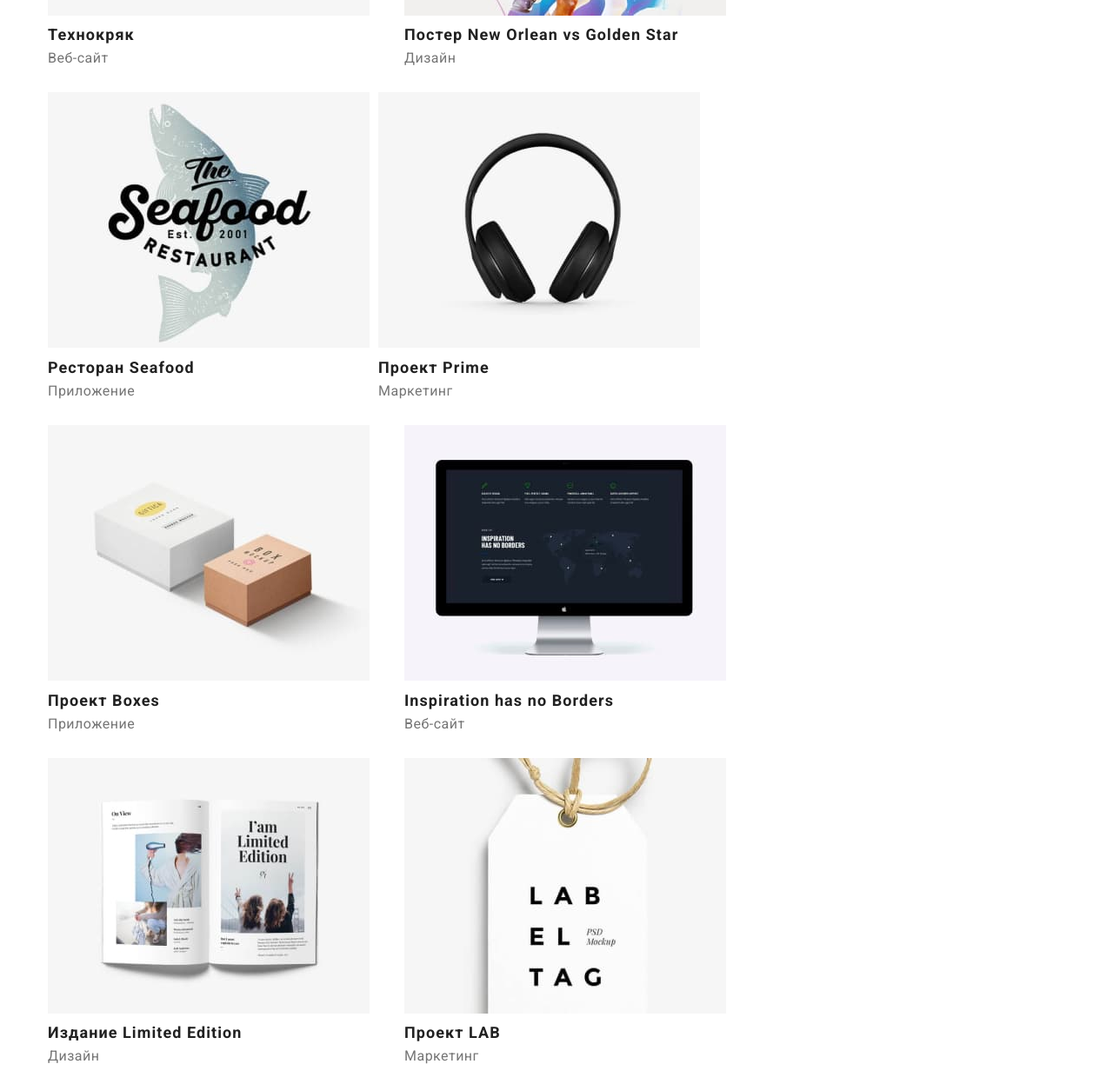
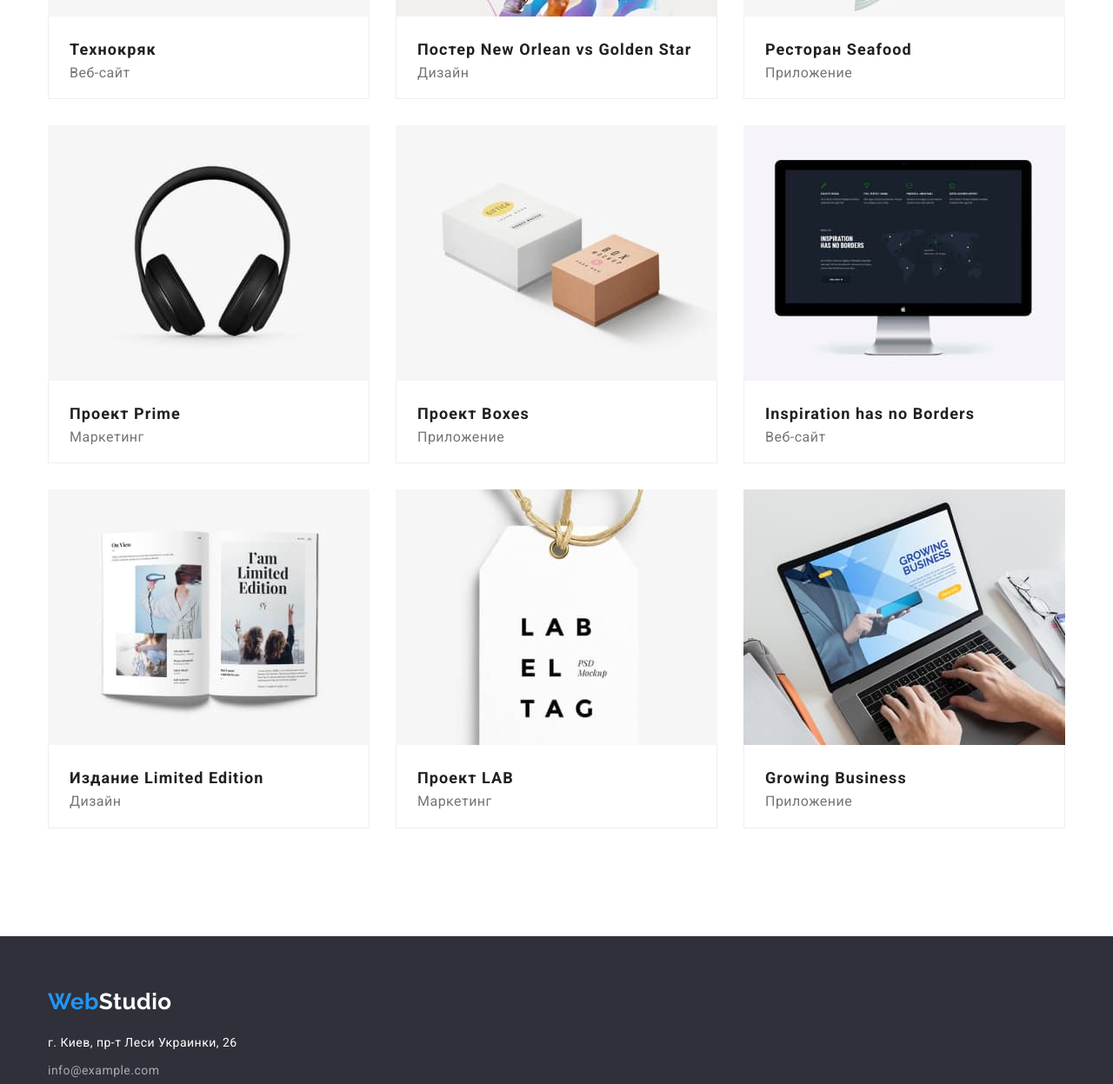
Before and after one commit to yurirusyn/goit-markup-hw-08, a plain HTML site: page portfolio.html in a window 1280 px wide. Shown: the part 538-1785 px from the top of the page at 87% size. Drawn offline with Linux system fonts and the light colour scheme.

Commit message:
Правки

```diff
--- a/css/comon.css
+++ b/css/comon.css
@@ -76,6 +76,10 @@ button {
   margin-right: 74px;
 }
 
+.header {
+  border-bottom: 1px solid #ececec;
+}
+
 .header-nav {
   display: flex;
   align-items: center;
@@ -151,6 +155,7 @@ button {
 .footer {
   background-color: var(--black-color);
   padding-top: 60px;
+  padding-bottom: 60px;
 }
 .logo-footer {
   color: var(--white-color);
@@ -160,10 +165,6 @@ button {
   text-decoration: none;
   margin-top: 9px;
   display: flex;
-}
-
-.foooter-nav:last-child {
-  padding-bottom: 60px;
 }
 
 .footer .foooter-nav:hover,
--- a/css/portfolio.css
+++ b/css/portfolio.css
@@ -23,7 +23,6 @@
 .projekt-filter {
   display: flex;
   justify-content: center;
-  margin-top: 94px;
 }
 
 .projekt-filter .projekt-list:not(:last-child) {
@@ -31,6 +30,20 @@
 }
 
 /* Проекти */
+
+img {
+  display: block;
+}
+.container-projekts {
+  padding: 20px 24px;
+  border: 1px solid #eeeeee;
+  border-top: none;
+}
+.section-portfolio {
+  padding-top: 94px;
+  padding-bottom: 94px;
+}
+
 .projekt-title {
   font-weight: 700;
   font-size: 18px;
@@ -46,7 +59,7 @@
 }
 
 .projekts-element {
-  width: 380px;
+  width: 370px;
 
   margin-right: 30px;
   margin-bottom: 30px;
@@ -54,7 +67,7 @@
 .projekts-element:nth-child(3n) {
   margin-right: 0px;
 }
-.projekts-element:nth-last-child(-n + 3) {
+/* .projekts-element:nth-last-child(-n + 3) {
   margin-bottom: 0px;
   padding-bottom: 114px;
-}
+} */
--- a/portfolio.html
+++ b/portfolio.html
@@ -1,119 +1,180 @@
 <!DOCTYPE html>
 <html lang="en">
-
   <head>
-    <meta charset="UTF-8">
-    <meta http-equiv="X-UA-Compatible" content="IE=edge">
-    <meta name="viewport" content="width=device-width, initial-scale=1.0">
+    <meta charset="UTF-8" />
+    <meta http-equiv="X-UA-Compatible" content="IE=edge" />
+    <meta name="viewport" content="width=device-width, initial-scale=1.0" />
     <title>Wed Studio</title>
     <link
       href="https://fonts.googleapis.com/css2?family=Raleway:wght@700&family=Roboto:wght@400;500;700;900&display=swap"
-        rel="stylesheet">
+      rel="stylesheet"
+    />
     <link rel="stylesheet" href="./css/modern-normalize.css" />
     <link rel="stylesheet" href="./css/comon.css" />
     <link rel="stylesheet" href="./css/portfolio.css" />
   </head>
 
-
   <body>
     <!---Шапка сайта-->
-    <header>
+    <header class="header">
       <div class="header-nav container">
         <nav class="header-nav">
-                <a href="./index.html" class="logo">Web<span class="logo-header">Studio</span></a>
-
+          <a href="./index.html" class="logo"
+            >Web<span class="logo-header">Studio</span></a
+          >
 
           <ul class="site-nav list">
             <li class="item"><a href="./index.html" class="link">Студия</a></li>
-                    <li class="item"><a href="./portfolio.html" class="link current">Портфолио</a></li>
+            <li class="item">
+              <a href="./portfolio.html" class="link current">Портфолио</a>
+            </li>
             <li class="item"><a href="" class="link">Контакты</a></li>
           </ul>
-
         </nav>
 
         <ul class="auth-nav list">
-                <li class="auth-item"><a href="mailto:info@devstudio.com" class="nav-link">info@devstudio.com</a></li>
-                <li class="auth-item"><a href="tel:+380961111111" class="nav-link">+38 096 111 11 11</a></li>
-
-
+          <li class="auth-item">
+            <a href="mailto:info@devstudio.com" class="nav-link"
+              >info@devstudio.com</a
+            >
+          </li>
+          <li class="auth-item">
+            <a href="tel:+380961111111" class="nav-link">+38 096 111 11 11</a>
+          </li>
         </ul>
       </div>
     </header>
 
     <main>
-        <section>
+      <section class="section-portfolio">
         <div class="container">
           <h1 class="holder">Портфолио</h1>
 
           <ul class="projekt-filter list">
-                    <li class="projekt-list"><button type="button" class="projekt-button">Веб-сайты</button></li>
-                    <li class="projekt-list"><button type="button" class="projekt-button">Все</button></li>
-                    <li class="projekt-list"><button type="button" class="projekt-button">Приложения</button></li>
-                    <li class="projekt-list"><button type="button" class="projekt-button">Дизайн</button></li>
-                    <li class="projekt-list"><button type="button" class="projekt-button">Маркетинг</button></li>
-
+            <li class="projekt-list">
+              <button type="button" class="projekt-button">Веб-сайты</button>
+            </li>
+            <li class="projekt-list">
+              <button type="button" class="projekt-button">Все</button>
+            </li>
+            <li class="projekt-list">
+              <button type="button" class="projekt-button">Приложения</button>
+            </li>
+            <li class="projekt-list">
+              <button type="button" class="projekt-button">Дизайн</button>
+            </li>
+            <li class="projekt-list">
+              <button type="button" class="projekt-button">Маркетинг</button>
+            </li>
           </ul>
         </div>
 
         <div class="container">
           <ul class="projekts list">
-
-                    <li class="projekts-element"><a href=""><img src="./images/tehnokrak.jpg" alt="Веб-сайт Технокряк"
-                                width="370"></a>
+            <li class="projekts-element">
+              <a href=""
+                ><img
+                  src="./images/tehnokrak.jpg"
+                  alt="Веб-сайт Технокряк"
+                  width="370"
+              /></a>
+              <div class="container-projekts">
                 <h2 class="projekt-title">Технокряк</h2>
                 <p>Веб-сайт</p>
+              </div>
             </li>
 
-
-                    <li class="projekts-element"><a href=""><img src="./images/poster.jpg" alt="Дизайн постер"
-                                width="370"></a>
+            <li class="projekts-element">
+              <a href=""
+                ><img src="./images/poster.jpg" alt="Дизайн постер" width="370"
+              /></a>
+              <div class="container-projekts">
                 <h2 class="projekt-title">Постер New Orlean vs Golden Star</h2>
                 <p>Дизайн</p>
+              </div>
             </li>
 
-                    <li class="projekts-element"><a href=""><img src="./images/seafood.jpg"
-                                alt="Приложение Ресторан Seafoo</a>d" width="370"></a>
+            <li class="projekts-element">
+              <a href=""
+                ><img
+                  src="./images/seafood.jpg"
+                  alt="Приложение Ресторан Seafoo</a>d"
+                  width="370"
+              /></a>
+              <div class="container-projekts">
                 <h2 class="projekt-title">Ресторан Seafood</h2>
                 <p>Приложение</p>
+              </div>
             </li>
 
-                    <li class="projekts-element"><a href=""><img src="./images/prime.jpg" alt="Маркетинг Проект Prime"
-                                width="370"></a>
+            <li class="projekts-element">
+              <a href=""
+                ><img
+                  src="./images/prime.jpg"
+                  alt="Маркетинг Проект Prime"
+                  width="370"
+              /></a>
+              <div class="container-projekts">
                 <h2 class="projekt-title">Проект Prime</h2>
                 <p>Маркетинг</p>
+              </div>
             </li>
 
-                    <li class="projekts-element"><a href=""><img src="./images/boxes.jpg" alt="Приложение Boxes"
-                                width="370"></a>
+            <li class="projekts-element">
+              <a href=""
+                ><img
+                  src="./images/boxes.jpg"
+                  alt="Приложение Boxes"
+                  width="370"
+              /></a>
+              <div class="container-projekts">
                 <h2 class="projekt-title">Проект Boxes</h2>
                 <p>Приложение</p>
+              </div>
             </li>
 
-                    <li class="projekts-element"><a href=""><img src="./images/inspiration.jpg" alt="Веб-сайт"
-                                width="370"></a>
+            <li class="projekts-element">
+              <a href=""
+                ><img src="./images/inspiration.jpg" alt="Веб-сайт" width="370"
+              /></a>
+              <div class="container-projekts">
                 <h2 class="projekt-title">Inspiration has no Borders</h2>
                 <p>Веб-сайт</p>
+              </div>
             </li>
 
-                    <li class="projekts-element"><a href=""><img src="./images/limitetedition.jpg" alt="Издание"
-                                width="370"></a>
+            <li class="projekts-element">
+              <a href=""
+                ><img
+                  src="./images/limitetedition.jpg"
+                  alt="Издание"
+                  width="370"
+              /></a>
+              <div class="container-projekts">
                 <h2 class="projekt-title">Издание Limited Edition</h2>
                 <p>Дизайн</p>
+              </div>
             </li>
 
-                    <li class="projekts-element"><a href=""><img src="./images/lab.jpg" alt="Проект LAB"
-                                width="370"></a>
+            <li class="projekts-element">
+              <a href=""
+                ><img src="./images/lab.jpg" alt="Проект LAB" width="370"
+              /></a>
+              <div class="container-projekts">
                 <h2 class="projekt-title">Проект LAB</h2>
                 <p>Маркетинг</p>
+              </div>
             </li>
 
-                    <li class="projekts-element"><a href=""><img src="./images/growing.jpg" alt="Приложение"
-                                width="370"></a>
+            <li class="projekts-element">
+              <a href=""
+                ><img src="./images/growing.jpg" alt="Приложение" width="370"
+              /></a>
+              <div class="container-projekts">
                 <h2 class="projekt-title">Growing Business</h2>
                 <p>Приложение</p>
+              </div>
             </li>
-
-
           </ul>
         </div>
       </section>
@@ -122,19 +183,18 @@
     <!--Подвал-->
     <footer class="footer">
       <div class="container footer-container">
-            <a href="./index.html" class="logo">Web<span class="logo-footer">Studio</span></a>
-
-
-
+        <a href="./index.html" class="logo"
+          >Web<span class="logo-footer">Studio</span></a
+        >
 
         <address class="andress-nav">
           <p class="adress">г. Киев, пр-т Леси Украинки, 26</p>
-                <a href="mailto:info@example.com" class="foooter-nav">info@example.com</a>
+          <a href="mailto:info@example.com" class="foooter-nav"
+            >info@example.com</a
+          >
           <a href="tel:+380991111111" class="foooter-nav">+38 099 111 11 11</a>
         </address>
       </div>
     </footer>
-
   </body>
-
 </html>
```
Also changed, not shown: css/main.css (+8 -9 lines), index.html (+7 -1 lines). Lines whose indentation alone changed are shown as unchanged.
